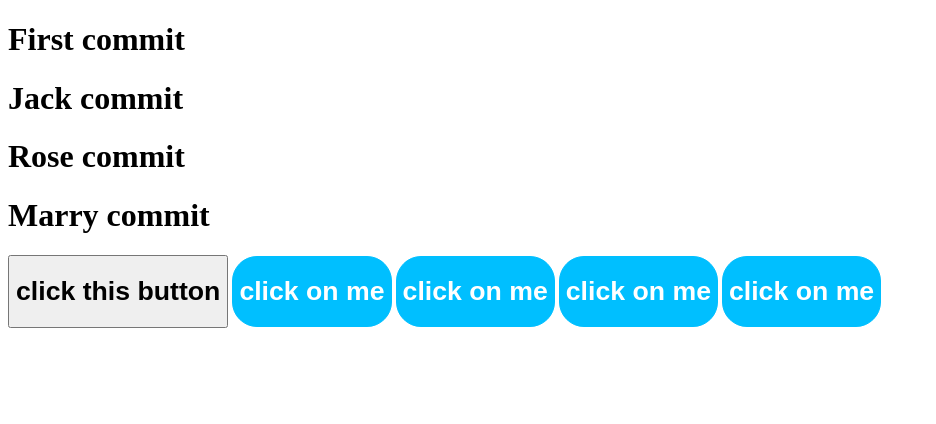
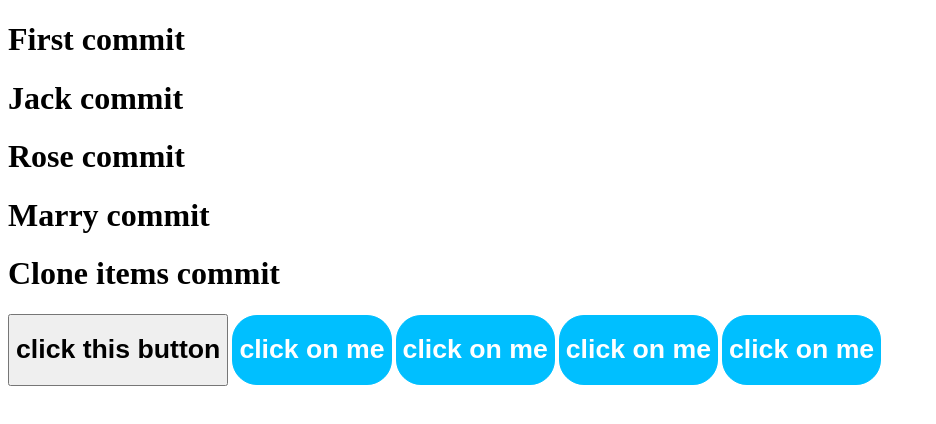
Before and after one commit to LeslieZhu007/vue-demo, a website: page index.html in a window 1280 px wide. Shown: the whole page, without its empty margins (0-936 px from the left). Drawn offline with nearby package versions, Linux system fonts and the light colour scheme.

Commit message:
Clone items commit

```diff
--- a/index.html
+++ b/index.html
@@ -11,6 +11,7 @@
       <h1>Jack commit</h1>
       <h1>Rose commit</h1>
       <h1>Marry commit</h1>
+      <h1>Clone items commit</h1>
 
 
     <button><h1>click this button</h1></button>
```
